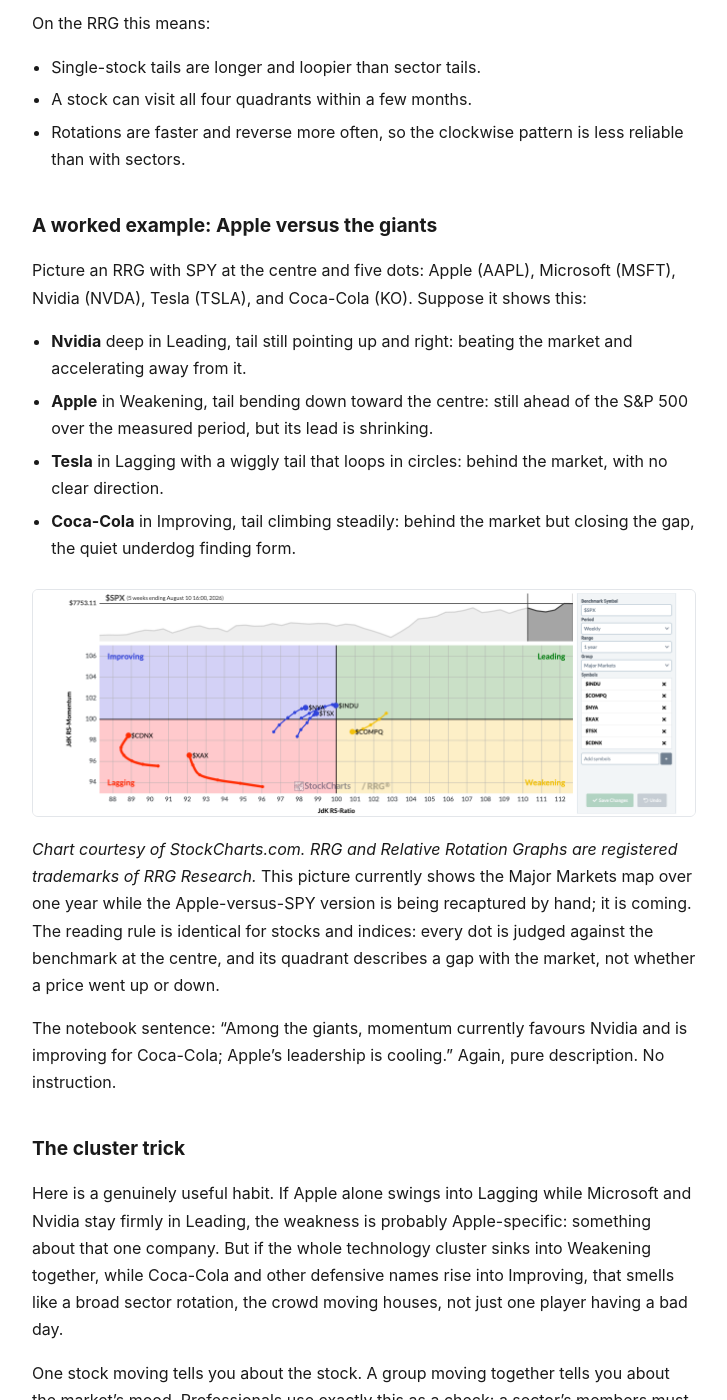
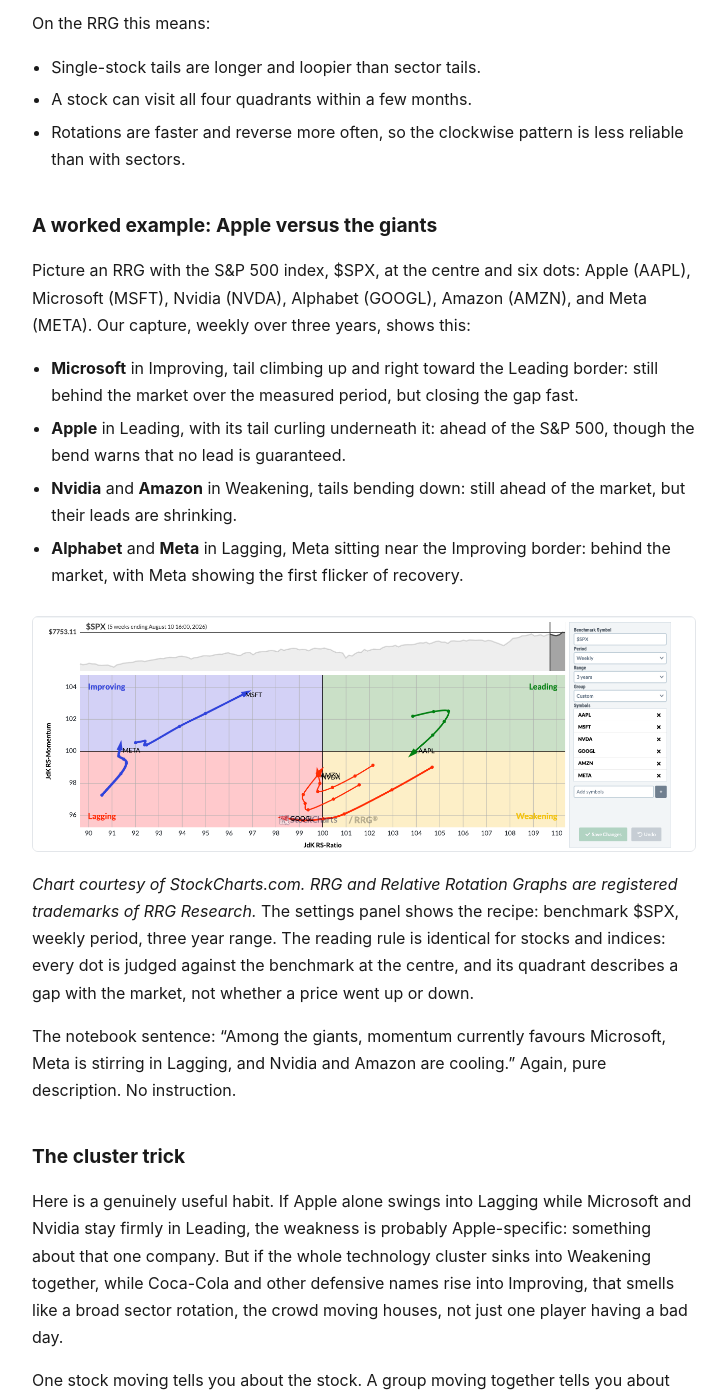
Before and after one commit to themicrocapinvestor/mm-classroom, a Jekyll site: the page built from m06-c04.md, in a window 1280 px wide and 1400 px high, scrolled down 966 px. Shown: the whole window, without its empty margins (276-1003 px from the left). Built offline with Jekyll 4.4.1, drawn with Linux system fonts in a browser that asks for light colours; some of the changed text lies outside the part shown.

Commit message:
RRG: swap in publisher's daily-sector and megacap captures, align prose and alts

```diff
--- a/m06-c04.md
+++ b/m06-c04.md
@@ -20,7 +20,7 @@
 - What a cluster of similar stocks on the map tells you
 </div>
 
-So far our map carried sectors, big baskets holding hundreds of companies. But nothing stops you from putting individual stocks on an RRG. Instead of "technology" as a basket, you can plot Apple itself, Microsoft, Nvidia, and Tesla, all measured against the S&P 500. On StockCharts you simply type the tickers into the RRG tool, with SPY as the benchmark in the middle.
+So far our map carried sectors, big baskets holding hundreds of companies. But nothing stops you from putting individual stocks on an RRG. Instead of "technology" as a basket, you can plot Apple itself, Microsoft, Nvidia, Alphabet, Amazon, and Meta, all measured against the S&P 500. On StockCharts you simply type the tickers into the RRG tool, with the S&P 500 index, $SPX, as the benchmark in the middle.
 
 It is the difference between tracking whole school houses in a sports competition and tracking individual players. Houses move steadily because one player's off day barely matters. Individual players swing wildly.
 
@@ -36,18 +36,18 @@
 
 ## A worked example: Apple versus the giants
 
-Picture an RRG with SPY at the centre and five dots: Apple (AAPL), Microsoft (MSFT), Nvidia (NVDA), Tesla (TSLA), and Coca-Cola (KO). Suppose it shows this:
+Picture an RRG with the S&P 500 index, $SPX, at the centre and six dots: Apple (AAPL), Microsoft (MSFT), Nvidia (NVDA), Alphabet (GOOGL), Amazon (AMZN), and Meta (META). Our capture, weekly over three years, shows this:
 
-- **Nvidia** deep in Leading, tail still pointing up and right: beating the market and accelerating away from it.
-- **Apple** in Weakening, tail bending down toward the centre: still ahead of the S&P 500 over the measured period, but its lead is shrinking.
-- **Tesla** in Lagging with a wiggly tail that loops in circles: behind the market, with no clear direction.
-- **Coca-Cola** in Improving, tail climbing steadily: behind the market but closing the gap, the quiet underdog finding form.
+- **Microsoft** in Improving, tail climbing up and right toward the Leading border: still behind the market over the measured period, but closing the gap fast.
+- **Apple** in Leading, with its tail curling underneath it: ahead of the S&P 500, though the bend warns that no lead is guaranteed.
+- **Nvidia** and **Amazon** in Weakening, tails bending down: still ahead of the market, but their leads are shrinking.
+- **Alphabet** and **Meta** in Lagging, Meta sitting near the Improving border: behind the market, with Meta showing the first flicker of recovery.
 
-![The Major Markets map over a one year range]({{ "/assets/shots/rrg-aapl-vs-spy.png" | relative_url }})
+![Apple, Microsoft, Nvidia, Alphabet, Amazon and Meta on the weekly RRG against the S&P 500, three years of history, settings panel shown]({{ "/assets/shots/rrg-aapl-vs-spy.png" | relative_url }})
 *Chart courtesy of StockCharts.com. RRG and Relative Rotation Graphs are registered trademarks of RRG Research.*
-This picture currently shows the Major Markets map over one year while the Apple-versus-SPY version is being recaptured by hand; it is coming. The reading rule is identical for stocks and indices: every dot is judged against the benchmark at the centre, and its quadrant describes a gap with the market, not whether a price went up or down.
+The settings panel shows the recipe: benchmark $SPX, weekly period, three year range. The reading rule is identical for stocks and indices: every dot is judged against the benchmark at the centre, and its quadrant describes a gap with the market, not whether a price went up or down.
 
-The notebook sentence: "Among the giants, momentum currently favours Nvidia and is improving for Coca-Cola; Apple's leadership is cooling." Again, pure description. No instruction.
+The notebook sentence: "Among the giants, momentum currently favours Microsoft, Meta is stirring in Lagging, and Nvidia and Amazon are cooling." Again, pure description. No instruction.
 
 ## The cluster trick
 
@@ -61,13 +61,13 @@
 <div class="try" markdown="1">
 **Try it yourself**
 
-In the StockCharts RRG tool, replace the sector list with these tickers: AAPL, MSFT, NVDA, TSLA, KO, against SPY. Take a screenshot or sketch the positions. Write one sentence per stock: quadrant, tail direction, plain meaning. Save it and redo the exercise in two weeks to see what rotated.
+In the StockCharts RRG tool, replace the sector list with these tickers: AAPL, MSFT, NVDA, GOOGL, AMZN, META, against $SPX. Take a screenshot or sketch the positions. Write one sentence per stock: quadrant, tail direction, plain meaning. Save it and redo the exercise in two weeks to see what rotated.
 </div>
 
 <div class="takeaways" markdown="1">
 **Key takeaways**
 
-- You can plot single stocks on an RRG with SPY (the S&P 500) as the benchmark at the centre.
+- You can plot single stocks on an RRG with $SPX (the S&P 500 index) as the benchmark at the centre.
 - Single stocks rotate faster and reverse more often than sectors; their tails are noisier.
 - A stock's quadrant describes its gap with the market, never whether you should own it.
 - A whole cluster rotating together signals a broad mood shift; one stock rotating alone signals company-specific news.
```
Also changed, not shown: m06-c02.md (+2 -2 lines), m06-c03.md (+3 -3 lines), m06-c05.md (+2 -2 lines), m06-c06.md (+2 -2 lines), m10-c05.md (+1 -1 lines), assets/shots/rrg-aapl-vs-spy.png, assets/shots/rrg-sectors-daily.png.
